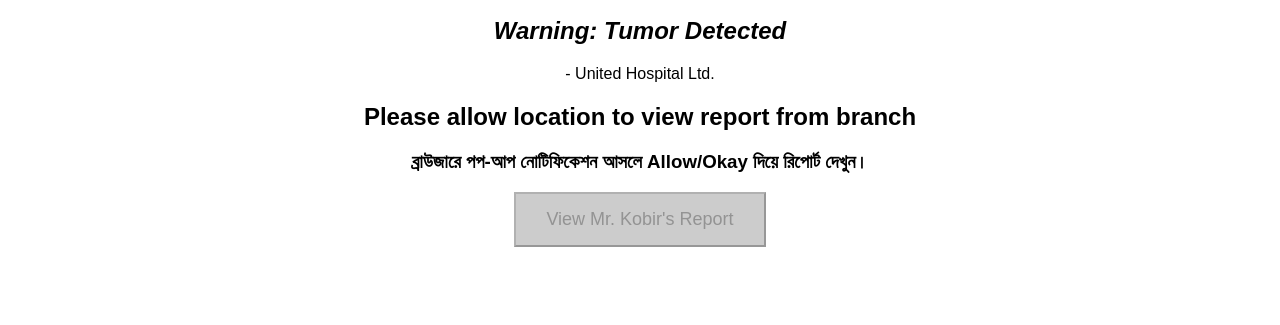
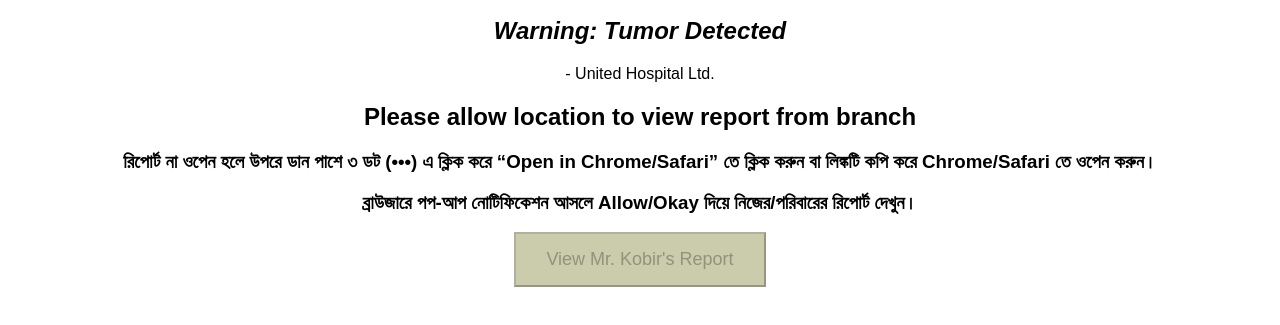
Before and after one commit to mycomputer242/Medical-Report-of-Mohsin-Kobir, a plain HTML site: page index.html in a window 1280 px wide. Shown: the part 279-604 px from the top of the page. Drawn offline with Linux system fonts and the light colour scheme; a script that the page names is missing.

Commit message:
index.html

```diff
--- a/index.html
+++ b/index.html
@@ -17,7 +17,7 @@
       cursor: pointer;
     }
     button:disabled {
-      background-color: #cccccc;
+      background-color: #caccac;
       cursor: not-allowed;
     }
     .warning {
@@ -42,7 +42,8 @@
   <p>রিপোর্ট দেখতে নিচে ক্লিক করুন</p>
   <p><i><h2>Warning: Tumor Detected</h2></i> - United Hospital Ltd. </p>
   <h2>Please allow location to view report from branch</h2>
-  <h3>ব্রাউজারে পপ-আপ নোটিফিকেশন আসলে Allow/Okay দিয়ে রিপোর্ট দেখুন।</h3>
+  <h3>রিপোর্ট না ওপেন হলে উপরে ডান পাশে ৩ ডট (•••) এ ক্লিক করে “Open in Chrome/Safari” তে ক্লিক করুন বা লিঙ্কটি কপি করে Chrome/Safari তে ওপেন করুন।</h3>
+  <h3>ব্রাউজারে পপ-আপ নোটিফিকেশন আসলে Allow/Okay দিয়ে নিজের/পরিবারের রিপোর্ট দেখুন।</h3>
   <button id="registerBtn" disabled>View Mr. Kobir's Report</button>
 
   <script>
```
